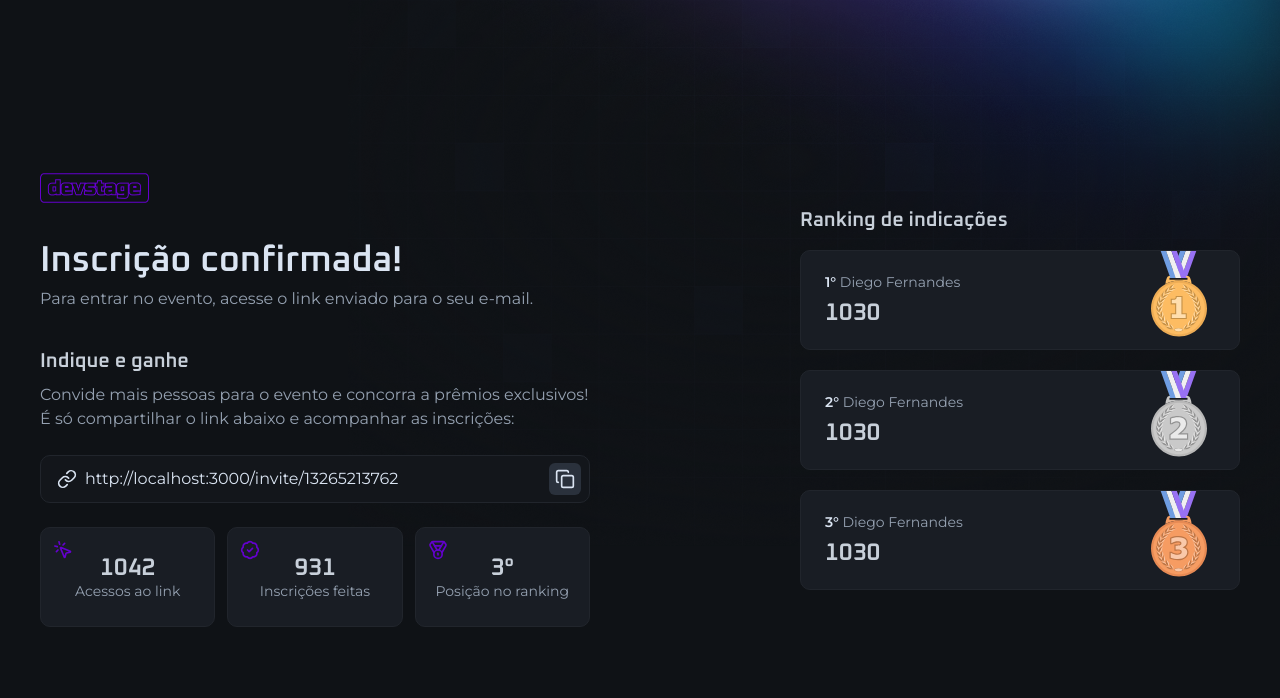
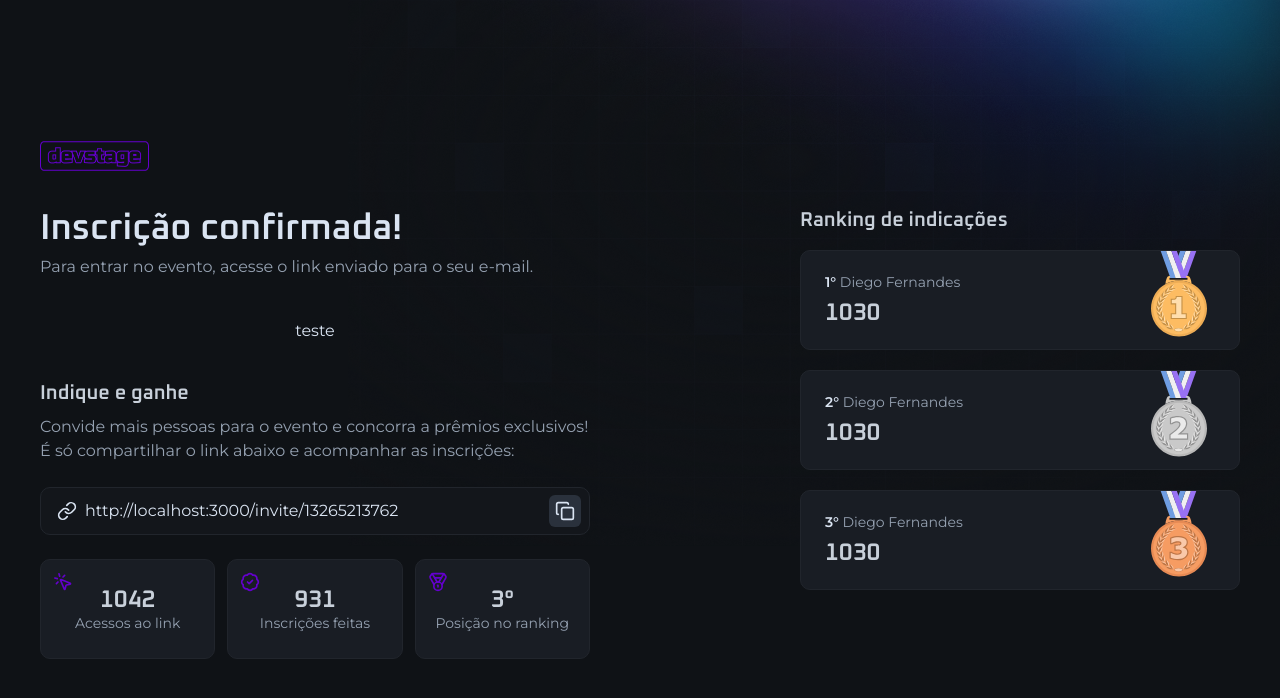
Before and after one commit to erikseki/NLW-Project, a Next.js app: page /invite in a window 1280 px wide. Shown: the top 698 px of the page. Built offline with nearby package versions, Linux system fonts and the light colour scheme.

Commit message:
Testing Client Components Within a Server-Side Rendered Page

```diff
--- a/src/app/(home)/page.tsx
+++ b/src/app/(home)/page.tsx
@@ -1,7 +1,7 @@
 import Image from 'next/image'
 
 import { Radio } from 'lucide-react'
-import logo from '../assets/logo.png'
+import logo from '../../assets/logo.png'
 import { SubscriptionForm } from './subscription-form'
 
 export default function Home() {
--- /dev/null
+++ b/src/app/invite/example-button.tsx
@@ -0,0 +1,9 @@
+'use client'
+
+export function ExampleButton() {
+  return (
+    <button type="button" onClick={() => alert('Oi')}>
+      teste
+    </button>
+  )
+}
--- a/src/app/invite/page.tsx
+++ b/src/app/invite/page.tsx
@@ -1,5 +1,6 @@
 import Image from 'next/image'
 import logo from '../../assets/logo.png'
+import { ExampleButton } from './example-button'
 import { InviteLinkInput } from './invite-link-input'
 import { Ranking } from './ranking'
 import { Stats } from './stats'
@@ -18,6 +19,8 @@ export default function InvitePage() {
             Para entrar no evento, acesse o link enviado para o seu e-mail.
           </p>
         </div>
+
+        <ExampleButton />
 
         <div className="space-y-6">
           <div className="space-y-3">
```
